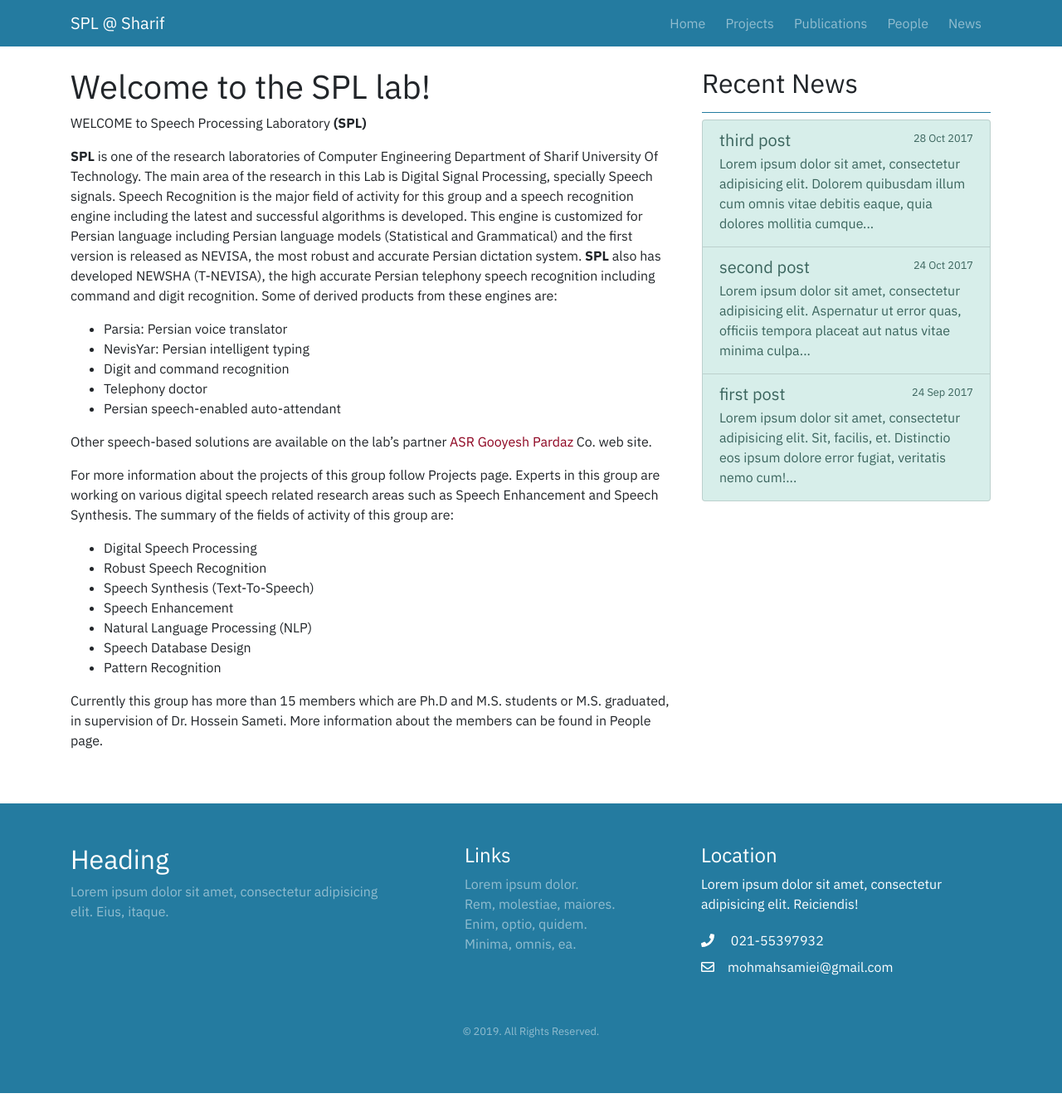
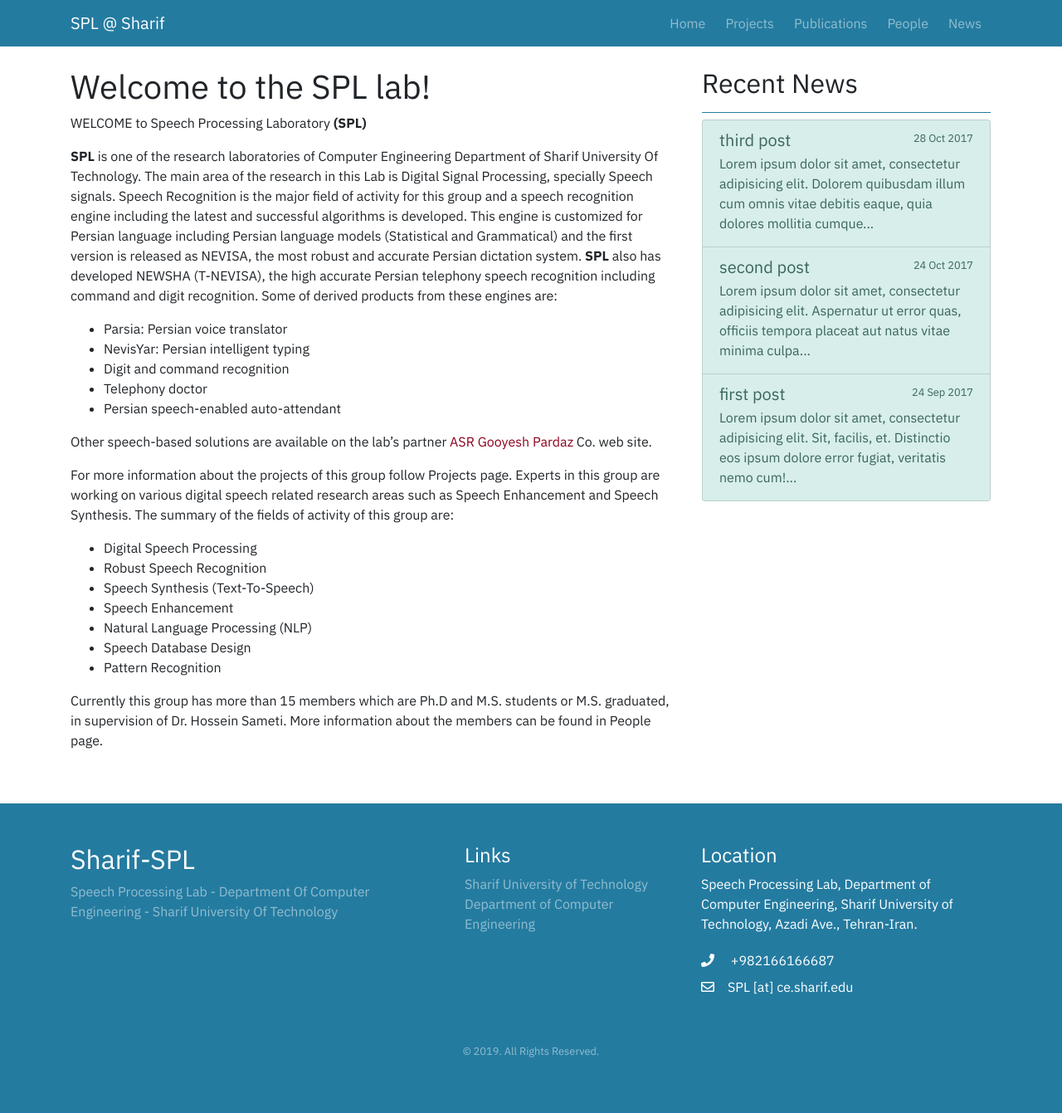
Before and after one commit to mmsamiei/spl-site, a Jekyll site: the page built from _pages/home.md, in a window 1280 px wide and 1341 px high. Shown: the whole window at 83% size. Built offline with Jekyll 4.4.1, drawn with Linux system fonts in a browser that asks for light colours; nearby versions of some CDN libraries.

Commit message:
fix footer

```diff
--- a/_includes/footer.html
+++ b/_includes/footer.html
@@ -6,10 +6,10 @@
     <div class="row">
       <div class="col-lg-5 col-xs-12">
         <h2>
-          Heading
+          Sharif-SPL
         </h2>
         <p class="pr-5 text-white-50">
-          Lorem ipsum dolor sit amet, consectetur adipisicing elit. Eius, itaque.
+           Speech Processing Lab - Department Of Computer Engineering - Sharif University Of Technology
         </p>
       </div>
       <div class="col-lg-3 col-xs-12">
@@ -17,17 +17,15 @@
           Links
         </h4>
         <ul class="m-0 p-0 list-unstyled">
-          <li><a class="text-white-50" href="">Lorem ipsum dolor.</a></li>
-          <li><a class="text-white-50" href="">Rem, molestiae, maiores.</a></li>
-          <li><a class="text-white-50" href="">Enim, optio, quidem.</a></li>
-          <li><a class="text-white-50" href="">Minima, omnis, ea.</a></li>
+          <li><a class="text-white-50" href="">Sharif University of Technology</a></li>
+          <li><a class="text-white-50" href="">Department of Computer Engineering</a></li>
         </ul>
       </div>
       <div class="col-lg-4 col-xs-12">
         <h4 class="mt-lg-0 mt-sm-4">Location</h4>
-        <p>Lorem ipsum dolor sit amet, consectetur adipisicing elit. Reiciendis!</p>
-        <p class="mb-0 py-1"> <i class="fas fa-phone mr-3"></i> 021-55397932</p>
-        <p class="mb-0 py-1"> <i class="far fa-envelope mr-3"></i>mohmahsamiei@gmail.com</p>
+        <p> Speech Processing Lab, Department of Computer Engineering, Sharif University of Technology, Azadi Ave., Tehran-Iran. </p>
+        <p class="mb-0 py-1"> <i class="fas fa-phone mr-3"></i> +982166166687</p>
+        <p class="mb-0 py-1"> <i class="far fa-envelope mr-3"></i>SPL [at] ce.sharif.edu </p>
       </div>
     </div>
     <div class="row mt-5">
```
Also changed, not shown: 6 other files.
